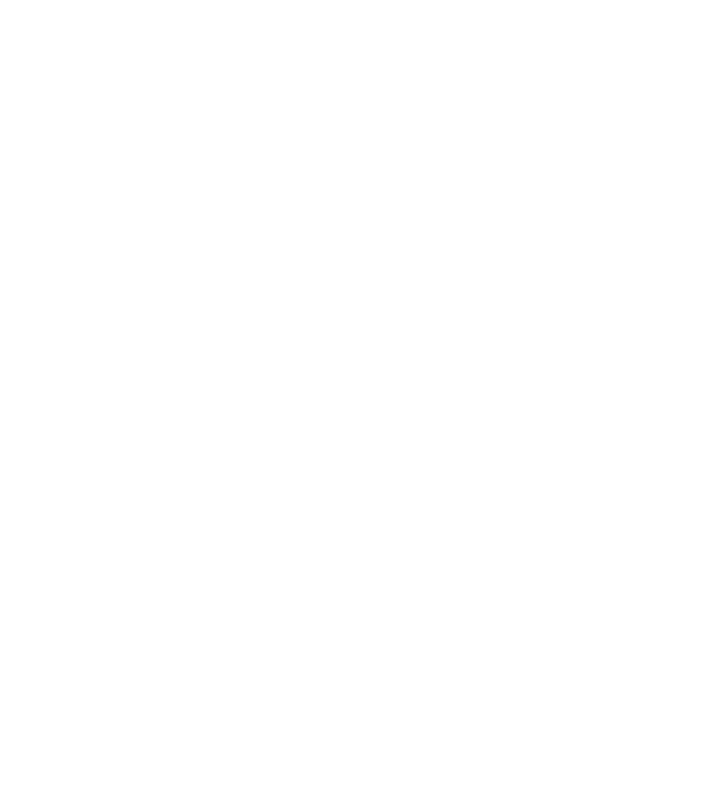
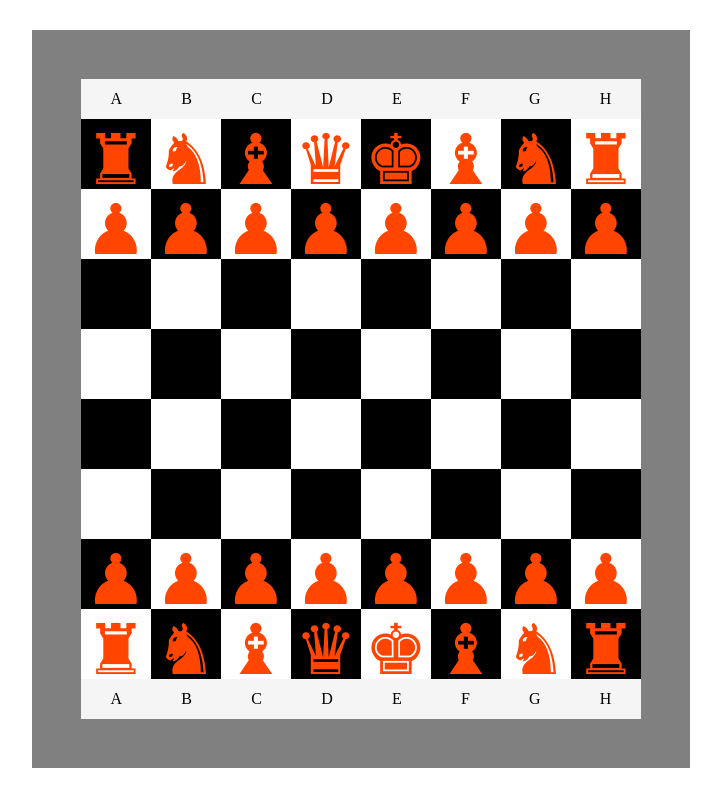
Before and after one commit to haticed/Chess-board, a plain HTML site: page index.html in a window 1280 px wide. Shown: the whole page, without its empty margins (279-1000 px from the left). Drawn offline with Linux system fonts and the light colour scheme.

Commit message:
created a chess-board

```diff
--- a/index.html
+++ b/index.html
@@ -3,9 +3,108 @@
 <head>
     <meta charset="UTF-8">
     <meta name="viewport" content="width=device-width, initial-scale=1.0">
-    <title>Document</title>
+    <title>chessboard</title>
+    <link rel="stylesheet" href="style.css">
 </head>
 <body>
+    <div class="wrapper">
+        <div class="top">
+          <div class="wrapper-inner">
+            <div class="box-inner">A</div>
+            <div class="box-inner">B</div>
+            <div class="box-inner">C</div>
+            <div class="box-inner">D</div>
+            <div class="box-inner">E</div>
+            <div class="box-inner">F</div>
+            <div class="box-inner">G</div>
+            <div class="box-inner">H</div>
+          </div>
+        </div>
+        <div class="box">&#9820</div>
+        <div class="box">&#9822</div>
+        <div class="box">&#9821</div>
+        <div class="box">&#9819</div>
+        <div class="box">&#9818</div>
+        <div class="box">&#9821</div>
+        <div class="box">&#9822</div>
+        <div class="box">&#9820</div>
+
+        <div class="box">&#9823</div>
+        <div class="box">&#9823</div>
+        <div class="box">&#9823</div>
+        <div class="box">&#9823</div>
+        <div class="box">&#9823</div>
+        <div class="box">&#9823</div>
+        <div class="box">&#9823</div>
+        <div class="box">&#9823</div>
+
+        <div class="box"></div>
+        <div class="box"></div>
+        <div class="box"></div>
+        <div class="box"></div>
+        <div class="box"></div>
+        <div class="box"></div>
+        <div class="box"></div>
+        <div class="box"></div>
+
+        <div class="box"></div>
+        <div class="box"></div>
+        <div class="box"></div>
+        <div class="box"></div>
+        <div class="box"></div>
+        <div class="box"></div>
+        <div class="box"></div>
+        <div class="box"></div>
+
+        <div class="box"></div>
+        <div class="box"></div>
+        <div class="box"></div>
+        <div class="box"></div>
+        <div class="box"></div>
+        <div class="box"></div>
+        <div class="box"></div>
+        <div class="box"></div>
+
+        <div class="box"></div>
+        <div class="box"></div>
+        <div class="box"></div>
+        <div class="box"></div>
+        <div class="box"></div>
+        <div class="box"></div>
+        <div class="box"></div>
+        <div class="box"></div>
+
+        <div class="box">&#9823</div>
+        <div class="box">&#9823</div>
+        <div class="box">&#9823</div>
+        <div class="box">&#9823</div>
+        <div class="box">&#9823</div>
+        <div class="box">&#9823</div>
+        <div class="box">&#9823</div>
+        <div class="box">&#9823</div>
+
+        <div class="box">&#9820</div>
+        <div class="box">&#9822</div>
+        <div class="box">&#9821</div>
+        <div class="box">&#9819</div>
+        <div class="box">&#9818</div>
+        <div class="box">&#9821</div>
+        <div class="box">&#9822</div>
+        <div class="box">&#9820</div>
+        <div class="bottom">
+          <div class="wrapper-inner">
+            <div class="box-inner">A</div>
+            <div class="box-inner">B</div>
+            <div class="box-inner">C</div>
+            <div class="box-inner">D</div>
+            <div class="box-inner">E</div>
+            <div class="box-inner">F</div>
+            <div class="box-inner">G</div>
+            <div class="box-inner">H</div>
+          </div>
+        </div>
+
+      </div>
 
 </body>
 </html>
--- a/style.css
+++ b/style.css
@@ -0,0 +1,75 @@
+
+
+body {
+
+    width: 800px;
+    height: 800px;
+    background: white;
+    margin: 30px auto;
+  }
+  .wrapper {
+
+    border: 49px solid grey;
+    width: 560px;
+    margin: 0 auto;
+    display: grid;
+    grid-gap: 0;
+    grid-template-columns: repeat(8, 70px);
+    grid-template-rows: 40px repeat(8, 70px) 40px;
+    grid-auto-flow: row;
+
+
+  }
+  .wrapper-inner{
+  display: grid;
+    grid-gap: 0;
+    grid-template-columns: repeat(8, auto);
+    grid-template-rows: auto;
+    grid-auto-flow: row;
+    align-items: strech;
+  }
+  .box:hover{
+    background-color: green;
+  }
+  .box {
+    padding: 0px;
+    font-size: 70px;
+    background: black;
+    color:orangered;
+    text-align: center;
+  }
+  .box-inner{
+    text-align: center;
+    align-self: center;
+  }
+  .top,
+  .bottom{
+    display: grid;
+    align-items: stretch;
+    background-color: whitesmoke;
+  }
+  .top {
+    grid-column-start: 1;
+    grid-column-end: 9;
+    grid-row-start: 1;
+    grid-row-end: 1;
+  }
+  .bottom {
+    grid-column-start: 1;
+    grid-column-end: 9;
+    grid-row-start: 10;
+    grid-row-end: 10;
+  }
+
+  .box:nth-child(-2n+9),
+  .box:nth-child(9) ~ div:nth-child(-2n+16),
+  .box:nth-child(17) ~ div:nth-child(-2n+25),
+  .box:nth-child(25) ~ div:nth-child(-2n+32),
+  .box:nth-child(33) ~ div:nth-child(-2n+41),
+  .box:nth-child(41) ~ div:nth-child(-2n+48),
+  .box:nth-child(49) ~ div:nth-child(-2n+57),
+  .box:nth-child(57) ~ div:nth-child(-2n+64){
+    background-color: white;
+    color: orangered;
+
+  }
```
